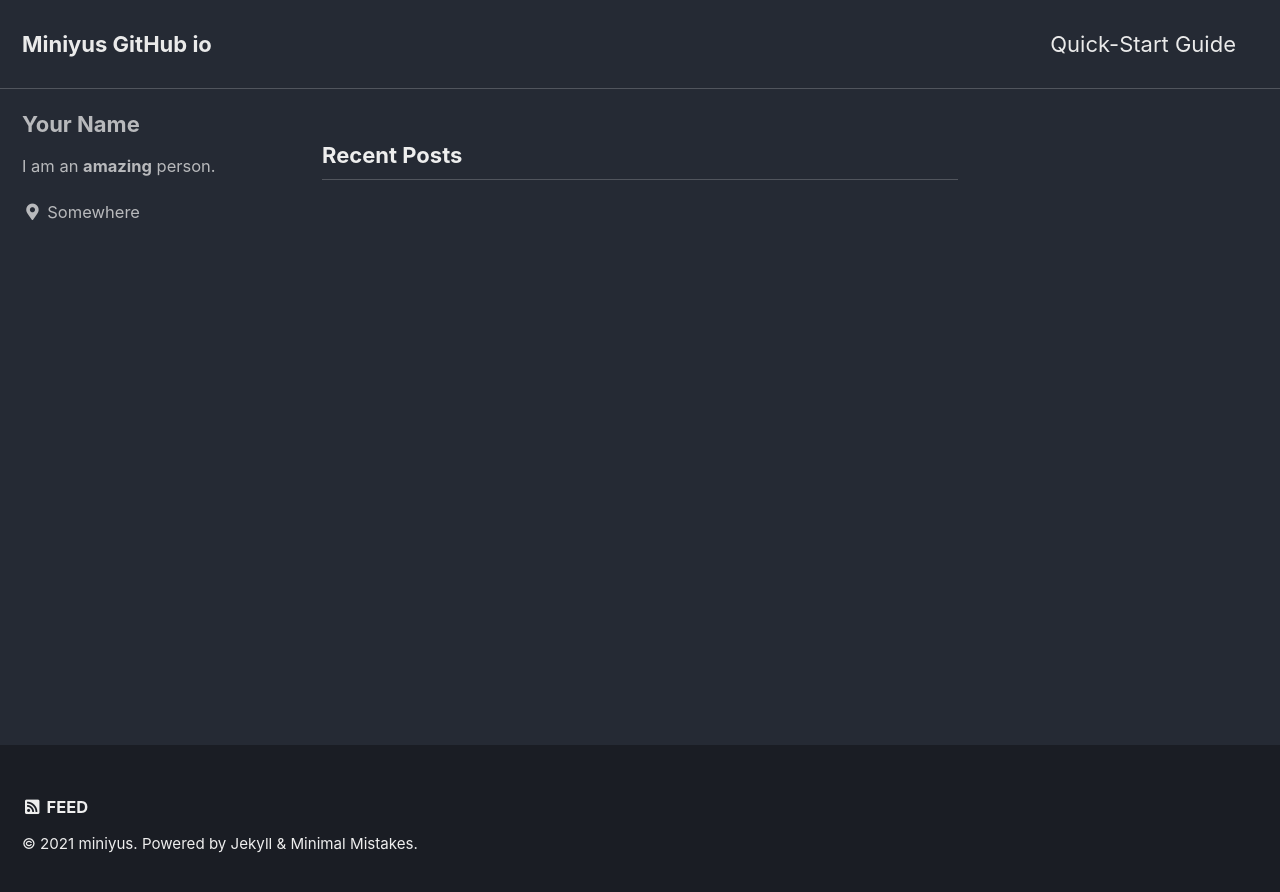
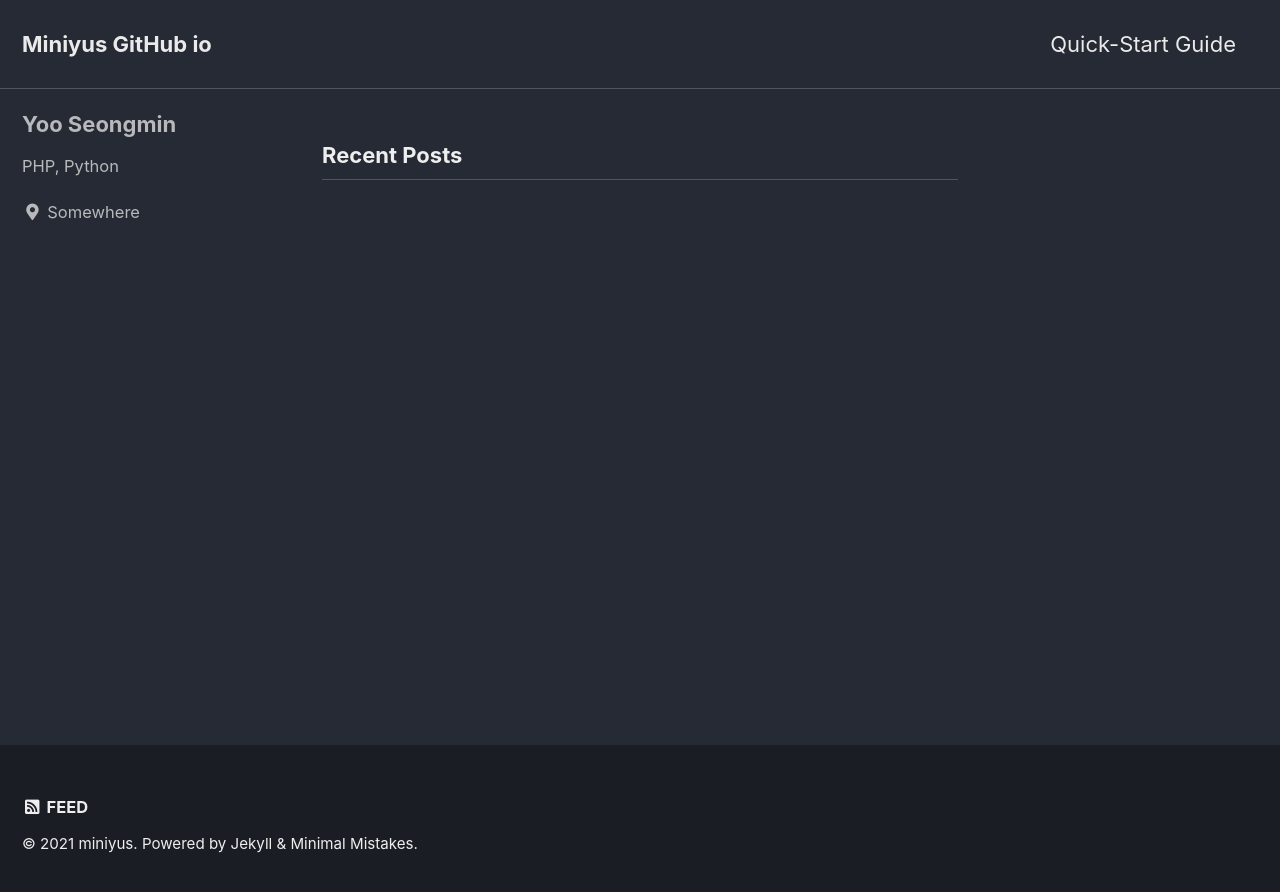
Before and after one commit to meteormin/meteormin.github.io, a Jekyll site: the page built from index.html, in a window 1280 px wide. Shown: the top 892 px of the page. Built offline with Jekyll 4.4.1, drawn with Linux system fonts in a browser that asks for light colours; cached includes are drawn as plain includes; the list of posts is cut into pages by our own code.

Commit message:
update config

```diff
--- a/_config.yml
+++ b/_config.yml
@@ -94,9 +94,9 @@ analytics:
 
 # Site Author
 author:
-  name             : "Your Name"
+  name             : "Yoo Seongmin"
   avatar           : # path of avatar image, e.g. "/assets/images/bio-photo.jpg"
-  bio              : "I am an **amazing** person."
+  bio              : "PHP, Python"
   location         : "Somewhere"
   email            :
   links:
```
